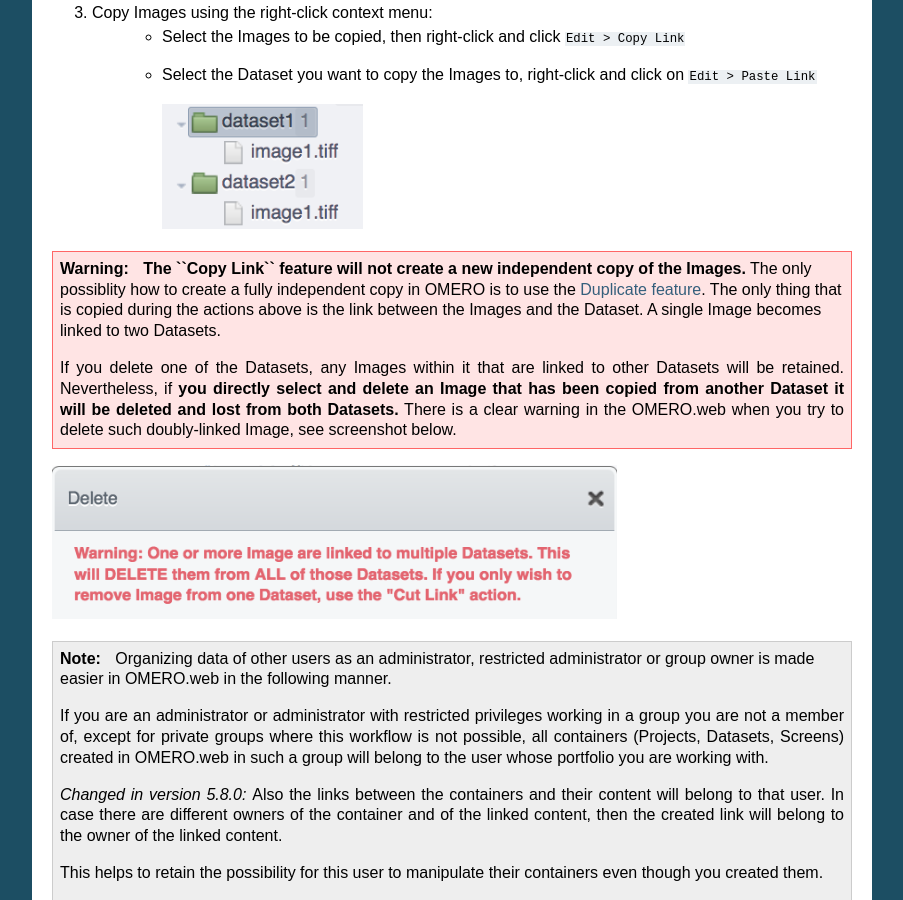
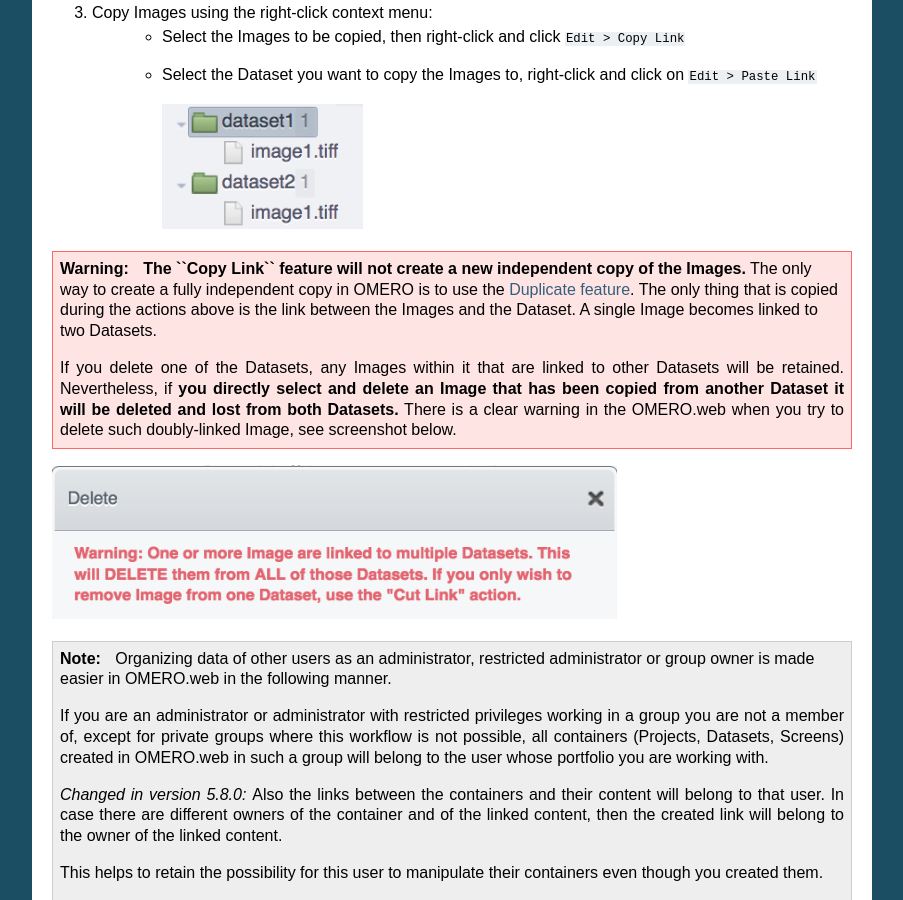
Before and after one commit to ome/omero-guide-introduction, a Sphinx documentation site: the page built from docs/data-management.rst, in a window 1280 px wide and 900 px high, scrolled down 4420 px. Shown: the whole window, without its empty margins (198-1101 px from the left). Built offline with Sphinx 7.4.7, drawn with Linux system fonts in a browser that asks for light colours.

Commit message:
Update docs/data-management.rst
Co-authored-by: Mark Carroll <m.t.b.carroll@dundee.ac.uk>

```diff
--- a/docs/data-management.rst
+++ b/docs/data-management.rst
@@ -165,7 +165,7 @@
        |image2d|
 
 .. warning::
-    **The ``Copy Link`` feature will not create a new independent copy of the Images.** The only possiblity how to create a fully independent copy in OMERO is to use the :ref:`Duplicate feature<Duplicatecli>`. The only thing that is copied during the actions above is the link between the Images and the Dataset. A single Image becomes linked to two Datasets.
+    **The ``Copy Link`` feature will not create a new independent copy of the Images.** The only way to create a fully independent copy in OMERO is to use the :ref:`Duplicate feature<Duplicatecli>`. The only thing that is copied during the actions above is the link between the Images and the Dataset. A single Image becomes linked to two Datasets.
 
     If you delete one of the Datasets, any Images within it that are linked to other Datasets will be retained. Nevertheless, if **you directly select and delete an Image that has been copied from another Dataset it will be deleted and lost from both Datasets.** There is a clear warning in the OMERO.web when you try to delete such doubly-linked Image, see screenshot below.
 
```
